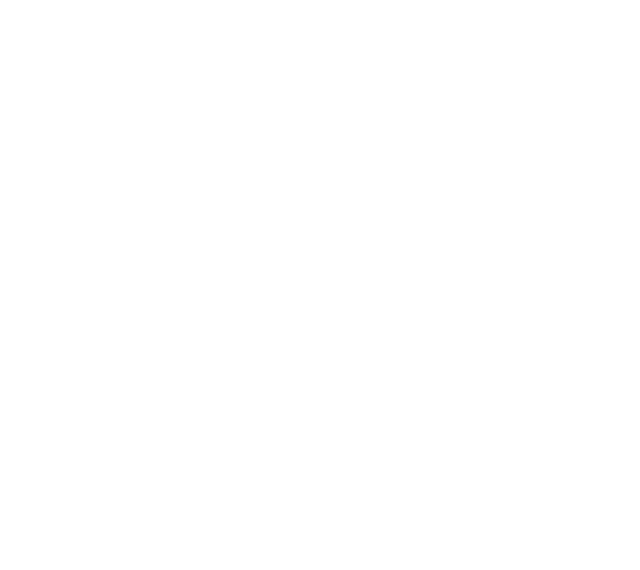
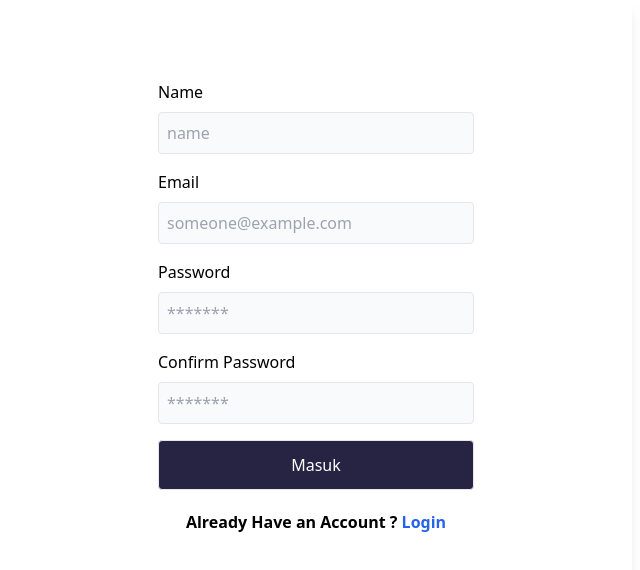
Before and after one commit to derruu/review, a Vue app: page /register in a window 1280 px wide. Before the commit this address had no page. Shown: the top 570 px of the page, without its empty margins (0-640 px from the left). Built offline with nearby package versions, Linux system fonts and the light colour scheme; no server answers.

Commit message:
feat:register

```diff
--- a/src/App.vue
+++ b/src/App.vue
@@ -4,7 +4,7 @@
 </script>
 
 <template>
-<div class="box-border antialiased bg-amber-200">
+<div class="box-border antialiased bg-white">
 
   <RouterView />
 </div>
--- a/src/components/BaseCard.vue
+++ b/src/components/BaseCard.vue
@@ -15,7 +15,7 @@
   <RouterLink
     v-if="to"
     :to="to"
-    class="block bg-white shadow p-4 rounded select-none"
+    class="block bg-[#bae8e8] p-4 rounded select-none shadow-[3px_3px_0px_3px_rbga(52, 70, 36, 1)] hover:scale-[1.02]"
   >
     <BaseCardTitle v-if="!!$slots.title">
       <slot name="title" />
@@ -26,7 +26,7 @@
     </BaseCardBody>
   </RouterLink>
 
-  <div v-else class="block bg-white shadow p-4 rounded select-none">
+  <div v-else class="block bg-[#bae8e8] shadow p-4 rounded select-none">
     <BaseCardTitle v-if="!!$slots.title">
       <slot name="title" />
     </BaseCardTitle>
--- a/src/components/BaseNavbar.vue
+++ b/src/components/BaseNavbar.vue
@@ -28,14 +28,14 @@
 
 <template>
 <div class="mx-auto ">
-        <div class="bg-amber-400">
+        <div class="bg-[#4fc4cf]">
             <nav class="flex justify-end shadow-lg">
                 <p class="mr-auto px-10 py-5 text-3xl font-Righteous select-none">RESTO|CUYY</p>
                 <ul class="flex px-20 py-5 gap-10 font-medium">
-                    <RouterLink to="" class="hover:underline select-none font-Poppins  hover:text-white duration-500">Home</RouterLink>
-                    <RouterLink to="/create" class="hover:underline select-none font-Poppins  hover:text-white duration-500">Add Resto</RouterLink>
-                    <RouterLink to="/profile" class="hover:underline select-none font-Poppins  hover:text-white duration-500">Account</RouterLink>
-                    <button @click="logout" class="hover:underline select-none font-Poppins  hover:text-white duration-500 pb-3">logout
+                    <RouterLink to="/restos" class="hover:underline select-none font-Poppins  hover:text-[#fbdd74] duration-500 text-[#272343]">Home</RouterLink>
+                    <RouterLink to="/create" class="hover:underline select-none font-Poppins  hover:text-[#fbdd74] duration-500 text-[#272343]">Add Resto</RouterLink>
+                    <RouterLink to="/profile" class="hover:underline select-none font-Poppins  hover:text-[#fbdd74] duration-500 text-[#272343]">Account</RouterLink>
+                    <button @click="logout" class="hover:underline select-none font-Poppins  hover:text-[#fbdd74] duration-500 pb-3 text-[#272343]">logout
                     </button>
                 </ul>
             </nav>
--- a/src/router/index.js
+++ b/src/router/index.js
@@ -30,6 +30,11 @@
       name: "/create",
       component: () => import("../views/CreateView.vue"),
     },
+    {
+      path: "/register",
+      name: "/register",
+      component: () => import("../views/RegisterView.vue"),
+    },
   ]
 })
 
--- a/src/views/LoginView.vue
+++ b/src/views/LoginView.vue
@@ -57,8 +57,8 @@
       placeholder="password"
       class="border p-2 w-full bg-gray-50 outline-none focus:ring-4 focus:ring-blue-300 rounded" >
     </div>
-    <button type="submit" class="bg-blue-600
-    text-white p-2 w-full block hover:bg-blue-800 rounded transision-colour duration-200">MASUK</button>
+    <button type="submit" class="bg-[#272343]
+    text-white p-2 w-full block hover:bg-black rounded transision-colour duration-200">MASUK</button>
     <p class="text-center mt-5 font-semibold">Create An Account ? <router-link class="text-blue-600 hover:text-blue-700 hover:text-xl duration-300" to="register" >Register</router-link></p>
       </form>
     </section>
--- a/src/views/ProfileView.vue
+++ b/src/views/ProfileView.vue
@@ -4,7 +4,7 @@
 <template>
     <BaseNavbar />
 
-        <div class="bg-amber-200 min-h-screen flex flex-col items-center p-2">
+        <div class="bg-white min-h-screen flex flex-col items-center p-2">
             <div class="flex flex-col items-center">
                 <div class="w-[120px] relative mt-20 select-none">
                     <div class="w-[130px] relative mt-6">
--- /dev/null
+++ b/src/views/RegisterView.vue
@@ -0,0 +1,78 @@
+<script setup>
+  import { useRoute, useRouter } from 'vue-router';
+  import { reactive, ref } from 'vue';
+  import { useAuthRepository } from '@/composables';
+
+  const route = useRoute();
+  const router = useRouter();
+  const repository = useAuthRepository();
+
+  const credentials = reactive({
+    name: '',
+    email: '',
+    password: '',
+    password_confirmation: '',
+    device_name: 'browser'
+  })
+
+  const isLoading = ref(false)
+  const onSubmit = () => {
+    isLoading.value = true;
+    try {
+      repository.register(credentials);
+
+      router.replace({name: 'Login'})
+    }
+    catch (e) {
+        console.error(e)
+    }
+    isLoading.value = false;
+  }
+</script>
+
+<template>
+  <main class="grid grid-cols-12 gap-4 overflow-hidden" >
+    <section class="col-span-6 bg-white min-h-screen shadow-lg">
+        <form :action="route.path" method="post" class="w-[50%] mx-auto mt-20" @submit.prevent="onSubmit">
+            <div class="mb-4">
+              <label for="name" class="block mb-2">Name</label>
+              <input
+              type="text"
+              class="border p-2 w-full bg-gray-50 rounded outline-none focus:ring-2 focus:ring-blue-300 transition-all"
+              placeholder="name"
+              v-model="credentials.name"
+              required>
+            </div>
+            <div class="mb-4">
+              <label for="email" class="block mb-2">Email</label>
+              <input
+              type="email"
+              class="border p-2 w-full bg-gray-50 rounded outline-none focus:ring-2 focus:ring-blue-300 transition-all"
+              placeholder="someone@example.com"
+              v-model="credentials.email"
+              required>
+            </div>
+            <div class="mb-4">
+              <label for="password" class="block mb-2">Password</label>
+              <input
+              type="password"
+              class="border p-2 w-full bg-gray-50 rounded outline-none focus:ring-2 focus:ring-blue-300 transition-all"
+              v-model="credentials.password"
+              placeholder="*******"
+              required>
+            </div>
+            <div class="mb-4">
+              <label for="password_confirmation" class="block mb-2">Confirm Password</label>
+              <input
+              type="password"
+              class="border p-2 w-full bg-gray-50 rounded outline-none focus:ring-2 focus:ring-blue-300 transition-all"
+              v-model="credentials.password_confirmation"
+              placeholder="*******"
+              required>
+            </div>
+            <button type="submit" class="border p-3 text-white active:bg-blue-600 hover:bg-black w-full rounded bg-[#272343] transition-colors">Masuk</button>
+            <p class="text-center mt-5 font-semibold">Already Have an Account ? <router-link class="text-blue-600 hover:text-blue-700 hover:text-xl duration-300" to="/" >Login</router-link></p>
+          </form>
+    </section>
+  </main>
+</template>
--- a/src/views/RestoDetailView.vue
+++ b/src/views/RestoDetailView.vue
@@ -43,12 +43,12 @@
   <BaseContainer>
     <RouterLink
       :to="{ name: 'restos' }"
-      class="inline-block p-2 bg-blue-600 text-white rounded hover:bg-blue-800"
+      class="inline-block p-2 bg-[#272343] text-white rounded hover:bg-black"
     >
 
     Back
     </RouterLink>
-    <BaseCard class="mt-4 bg-amber-400 text-black">
+    <BaseCard class="mt-4 bg-[#ffd803] text-black">
       <template #title>Resto</template>
     </BaseCard>
 
@@ -57,7 +57,7 @@
       {{ resto.description }}
     </BaseCard>
 
-    <BaseCard class="mt-4 bg-amber-400 text-black">
+    <BaseCard class="mt-4 bg-[#ffd803] text-black">
       <template #title>Reviews</template>
     </BaseCard>
 
```
